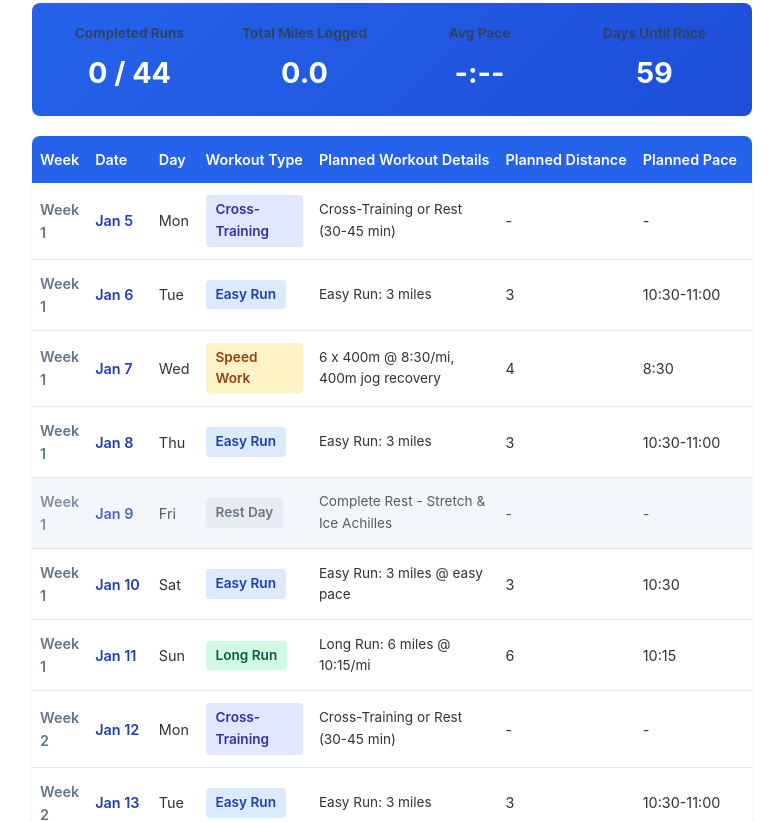
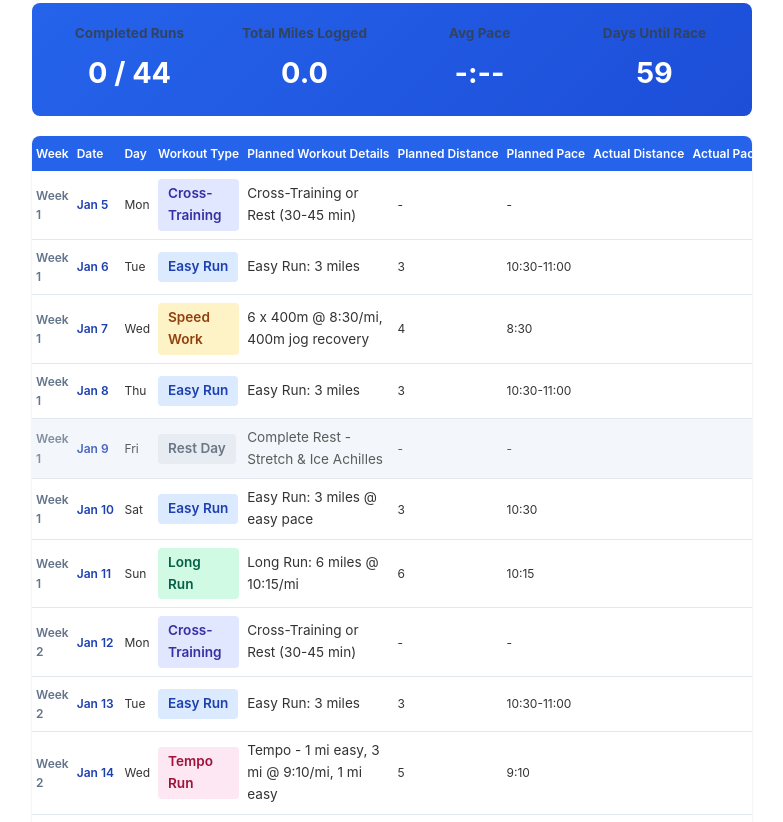
Before and after one commit to Viveklearns/viveklearns_website, a website: page training-tracker.html in a window 1280 px wide. Shown: the part 365-1187 px from the top of the page, without its empty margins (248-1031 px from the left). Drawn offline with Linux system fonts and the light colour scheme.

Commit message:
Reduce table font size to fit all columns without scrolling
Make table more compact so all 13 columns fit on screen

**Changes:**
- Reduced font size from 0.9rem to 0.75rem
- Reduced padding from 12px/8px to 8px/4px
- Removed min-width: 1200px constraint
- Table now uses 100% width and scales to screen

**Result:**
All columns (Week, Date, Day, Workout Type, Planned Details,
Planned Distance/Pace, Actual Distance/Pace, Time, Feeling,
Achilles, Notes) visible without horizontal scroll.

🤖 Generated with [Claude Code](https://claude.com/claude-code)

Co-Authored-By: Claude <noreply@anthropic.com>

```diff
--- a/training-tracker.html
+++ b/training-tracker.html
@@ -49,12 +49,14 @@
             background: white;
             border-radius: 8px;
             box-shadow: 0 1px 3px rgba(0,0,0,0.1);
+            max-width: 100vw;
         }
 
         table {
             width: 100%;
             border-collapse: collapse;
-            min-width: 1200px;
+            min-width: 100%;
+            font-size: 0.85rem;
         }
 
         thead {
@@ -66,10 +68,10 @@
         }
 
         th {
-            padding: 12px 8px;
+            padding: 8px 4px;
             text-align: left;
             font-weight: 600;
-            font-size: 0.9rem;
+            font-size: 0.75rem;
             white-space: nowrap;
         }
 
@@ -93,8 +95,8 @@
         }
 
         td {
-            padding: 12px 8px;
-            font-size: 0.9rem;
+            padding: 8px 4px;
+            font-size: 0.75rem;
         }
 
         .date-cell {
```
